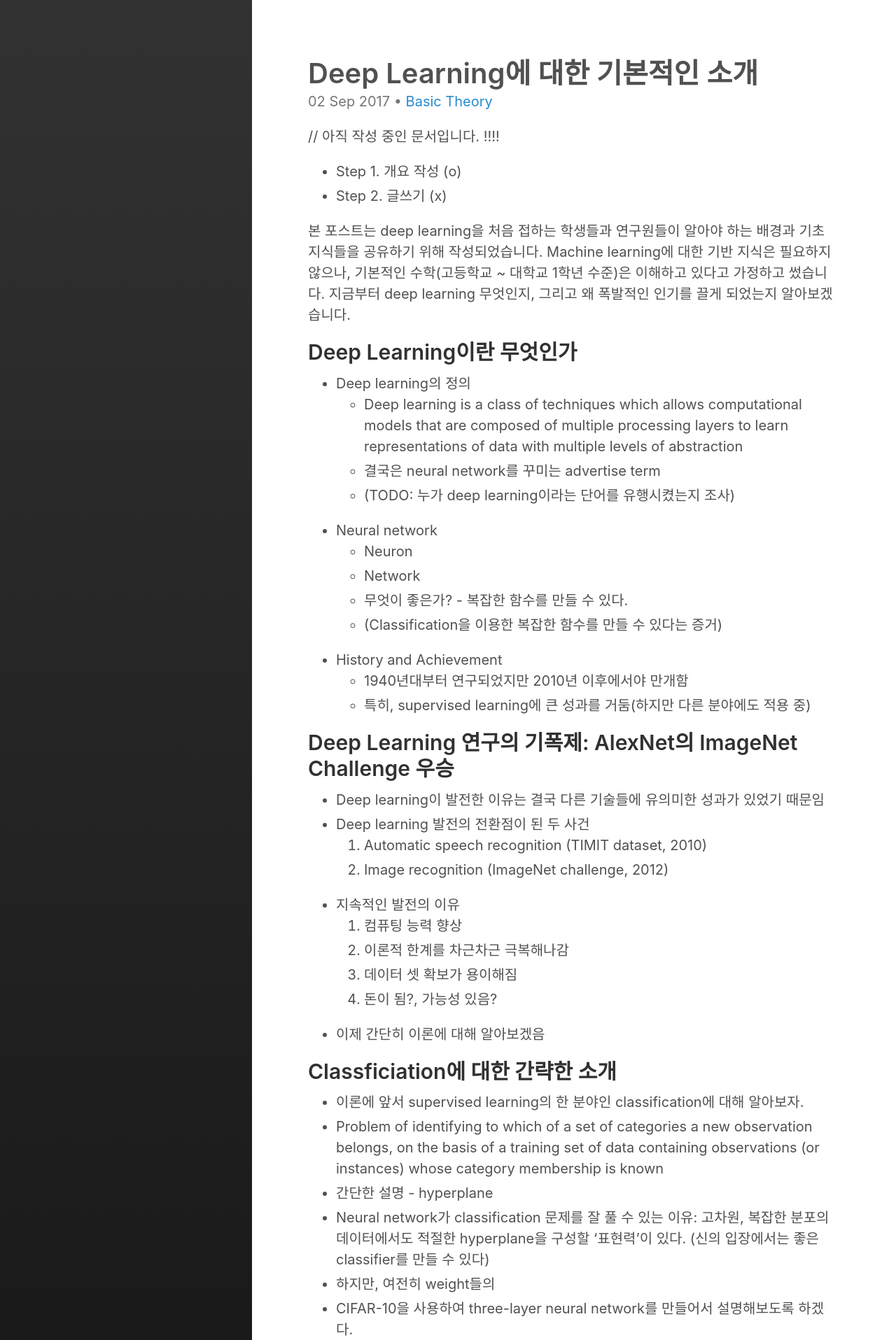
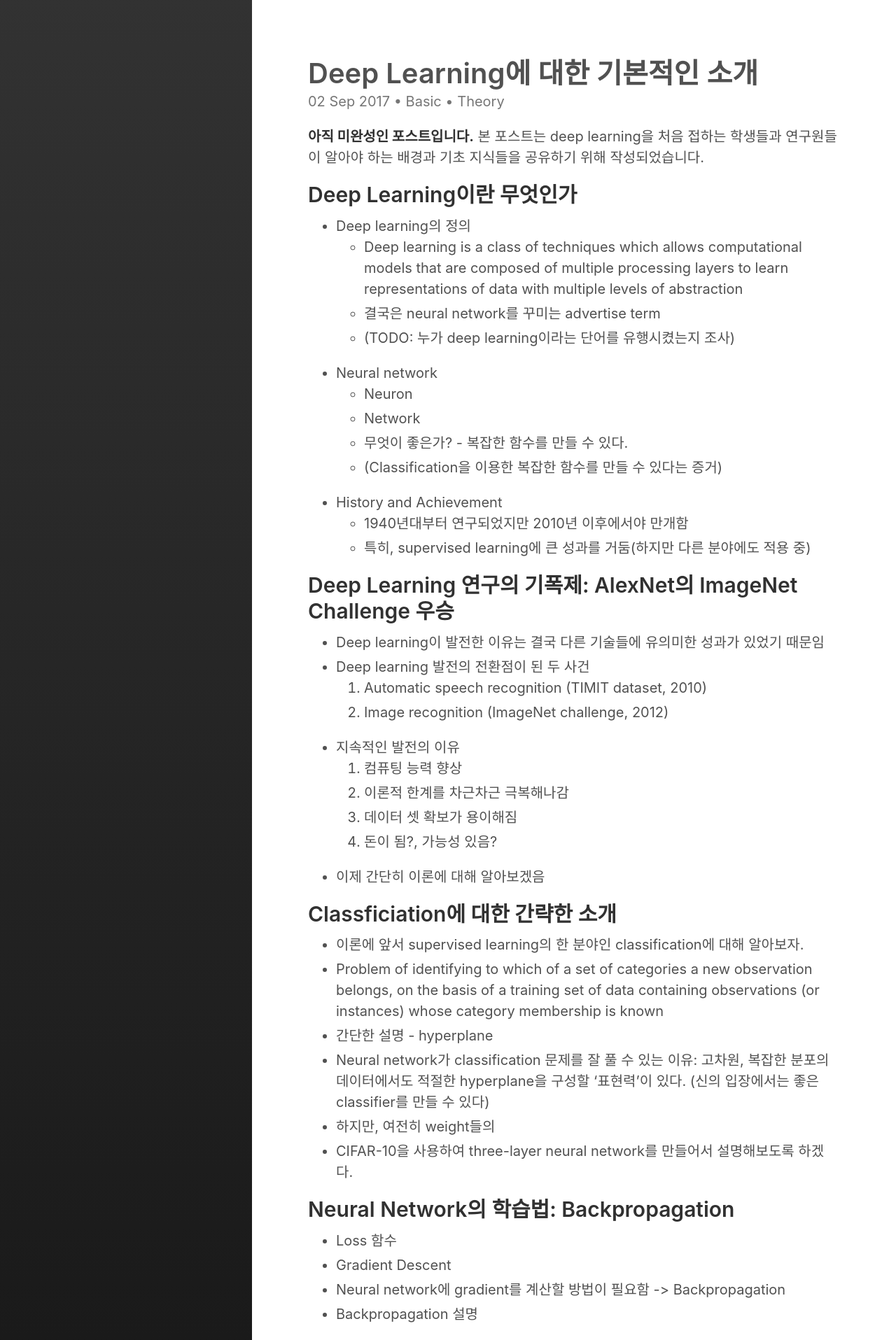
Before and after one commit to shnoh171/shnoh171.github.io, a Jekyll site: the page built from _posts/2017-09-02-introduction-to-deep-learning.md, in a window 1280 px wide. Shown: the top 1915 px of the page at 70% size. Built offline with Jekyll 4.4.1, drawn with Linux system fonts in a browser that asks for light colours.

Commit message:
Update introduction-to-deep-learning

```diff
--- a/_posts/2017-09-02-introduction-to-deep-learning.md
+++ b/_posts/2017-09-02-introduction-to-deep-learning.md
@@ -1,15 +1,9 @@
 ---
 layout: post
 title: Deep Learning에 대한 기본적인 소개
-categories:
-  - Basic Theory
+categories: Basic Theory
 ---
-// 아직 작성 중인 문서입니다. !!!!
-
-* Step 1. 개요 작성 (o)
-* Step 2. 글쓰기 (x)
-
-본 포스트는 deep learning을 처음 접하는 학생들과 연구원들이 알아야 하는 배경과 기초 지식들을 공유하기 위해 작성되었습니다. Machine learning에 대한 기반 지식은 필요하지 않으나, 기본적인 수학(고등학교 ~ 대학교 1학년 수준)은 이해하고 있다고 가정하고 썼습니다. 지금부터 deep learning 무엇인지, 그리고 왜 폭발적인 인기를 끌게 되었는지 알아보겠습니다.
+**아직 미완성인 포스트입니다.** 본 포스트는 deep learning을 처음 접하는 학생들과 연구원들이 알아야 하는 배경과 기초 지식들을 공유하기 위해 작성되었습니다.
 
 ## Deep Learning이란 무엇인가
 * Deep learning의 정의
```
